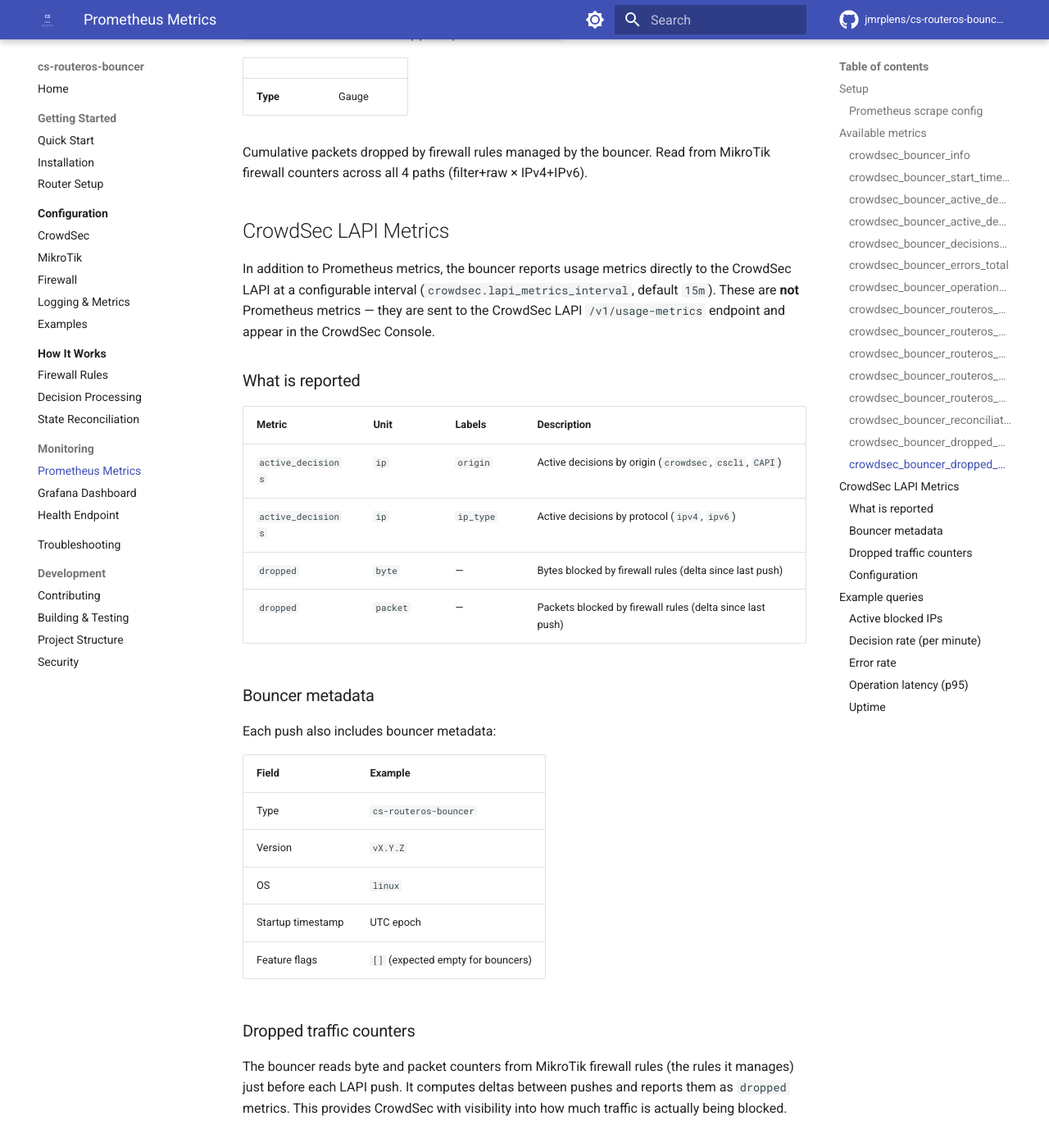
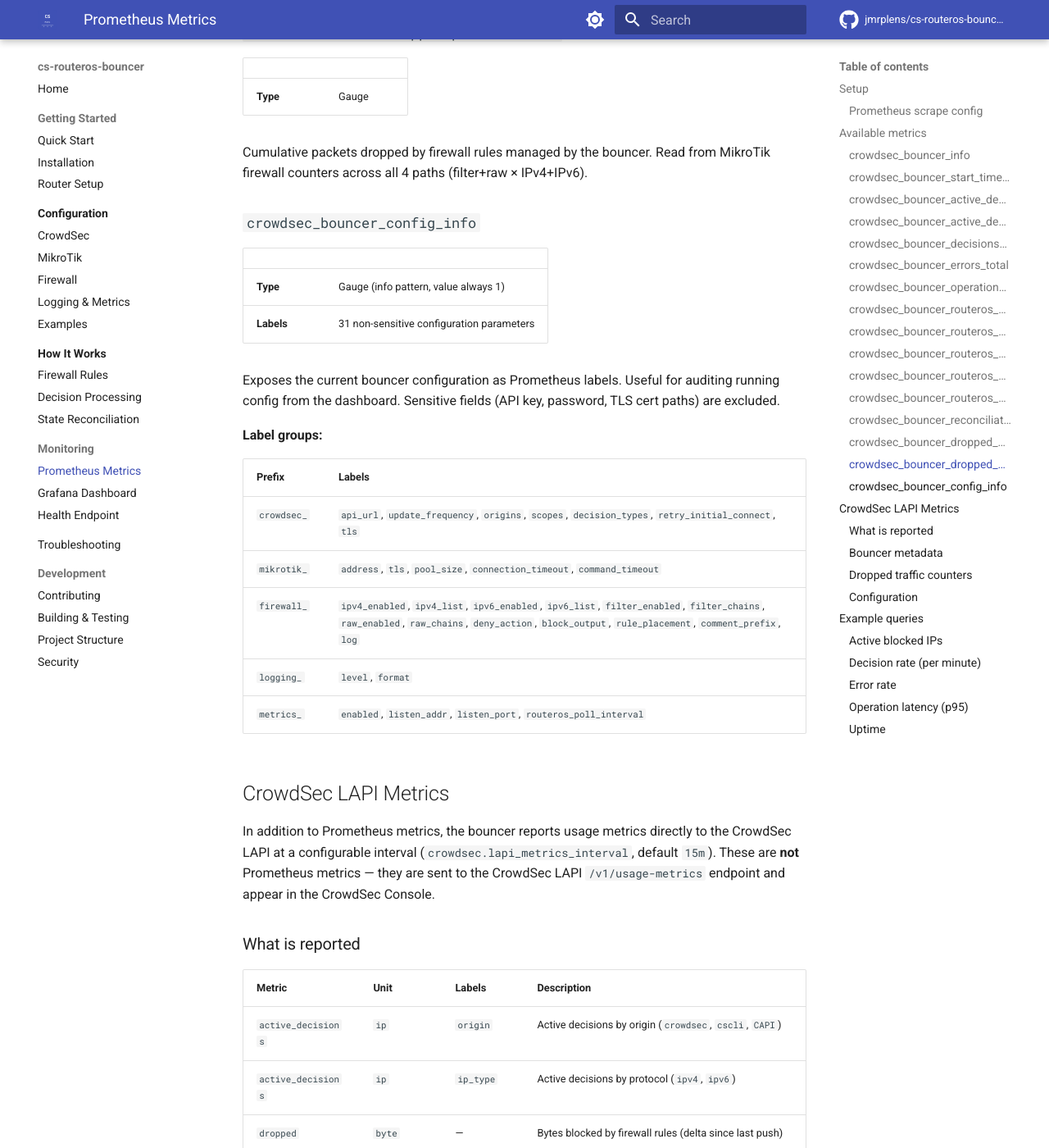
Before and after one commit to jmrplens/cs-routeros-bouncer, an MkDocs documentation site: the page built from docs/monitoring/prometheus.md, in a window 1280 px wide and 1400 px high, scrolled down 4470 px. Shown: the whole window at 82% size. Built offline with MkDocs 1.6.1 and Material for MkDocs 9.7.7, drawn with Linux system fonts in a browser that asks for light colours; comment, search, counter and statistics services are not loaded.

Commit message:
docs: add config_info metric and Configuration dashboard section
Update prometheus.md with crowdsec_bouncer_config_info metric docs
(31 labels, info pattern). Update grafana.md to 32 panels / 9 rows
with new Configuration table panel.

```diff
--- a/docs/monitoring/prometheus.md
+++ b/docs/monitoring/prometheus.md
@@ -173,6 +173,25 @@ Cumulative bytes dropped by firewall rules managed by the bouncer. Read from Mik
 
 Cumulative packets dropped by firewall rules managed by the bouncer. Read from MikroTik firewall counters across all 4 paths (filter+raw × IPv4+IPv6).
 
+### `crowdsec_bouncer_config_info`
+
+| | |
+|---|---|
+| **Type** | Gauge (info pattern, value always 1) |
+| **Labels** | 31 non-sensitive configuration parameters |
+
+Exposes the current bouncer configuration as Prometheus labels. Useful for auditing running config from the dashboard. Sensitive fields (API key, password, TLS cert paths) are excluded.
+
+**Label groups:**
+
+| Prefix | Labels |
+|--------|--------|
+| `crowdsec_` | `api_url`, `update_frequency`, `origins`, `scopes`, `decision_types`, `retry_initial_connect`, `tls` |
+| `mikrotik_` | `address`, `tls`, `pool_size`, `connection_timeout`, `command_timeout` |
+| `firewall_` | `ipv4_enabled`, `ipv4_list`, `ipv6_enabled`, `ipv6_list`, `filter_enabled`, `filter_chains`, `raw_enabled`, `raw_chains`, `deny_action`, `block_output`, `rule_placement`, `comment_prefix`, `log` |
+| `logging_` | `level`, `format` |
+| `metrics_` | `enabled`, `listen_addr`, `listen_port`, `routeros_poll_interval` |
+
 ## CrowdSec LAPI Metrics
 
 In addition to Prometheus metrics, the bouncer reports usage metrics directly to the CrowdSec LAPI at a configurable interval (`crowdsec.lapi_metrics_interval`, default `15m`). These are **not** Prometheus metrics — they are sent to the CrowdSec LAPI `/v1/usage-metrics` endpoint and appear in the CrowdSec Console.
```
Also changed, not shown: docs/monitoring/grafana.md (+7 -1 lines).
